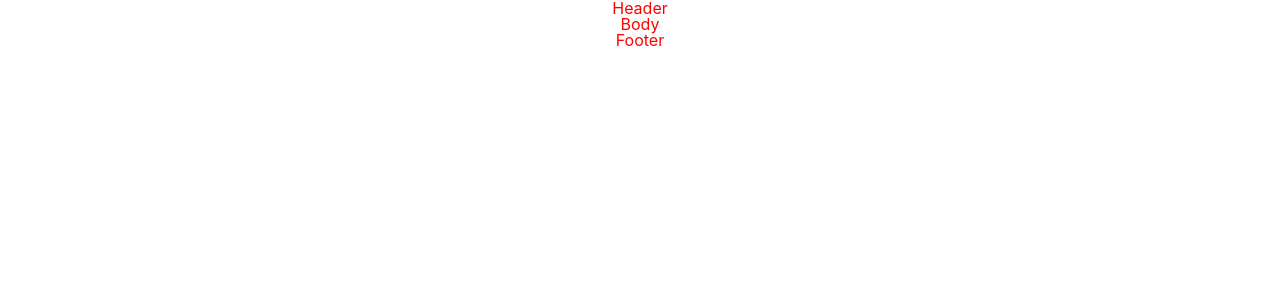
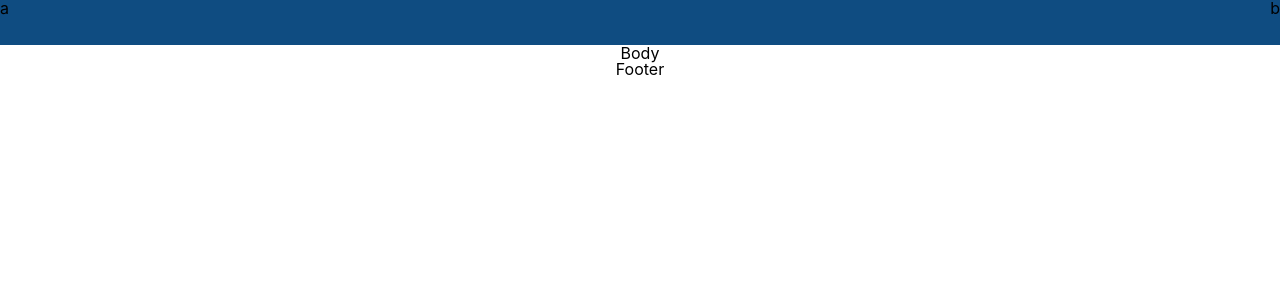
Before and after one commit to RbertKo/aboutKo, a React (Create React App) app: page / in a window 1280 px wide. Shown: the top 300 px of the page. Built offline with nearby package versions, Linux system fonts and the light colour scheme.

Commit message:
Edit some header style

```diff
--- a/src/components/GlobalStyle.scss
+++ b/src/components/GlobalStyle.scss
@@ -0,0 +1,7 @@
+$main-color-high-2: #197ACf;
+$main-color-high-1: #11548f;
+$main-color: #0f4c81; // 메인 컬러 [팬톤 색채 연구소의 2020년 색]
+$main-color-low-1: #0d3e69;
+$main-color-low-2: #082742;
+
+$white: #ffffff; // [
--- a/src/components/layout/Header/Header.tsx
+++ b/src/components/layout/Header/Header.tsx
@@ -5,7 +5,12 @@ const Header = () => {
     return (
         <div className={'header--wrapper'}>
             <header className={'header--inner'}>
-                Header
+                <div>
+                    a
+                </div>
+                <div>
+                    b
+                </div>
             </header>
         </div>
     )
--- a/src/components/layout/Header/style.scss
+++ b/src/components/layout/Header/style.scss
@@ -1,3 +1,13 @@
-div {
-  color: red;
+@import "../../GlobalStyle";
+
+.header--wrapper {
+  background-color: $main-color;
+
+  min-height: 45px;
+
+  .header--inner {
+    display: flex;
+    justify-content: space-between;
+
+  }
 }
```
